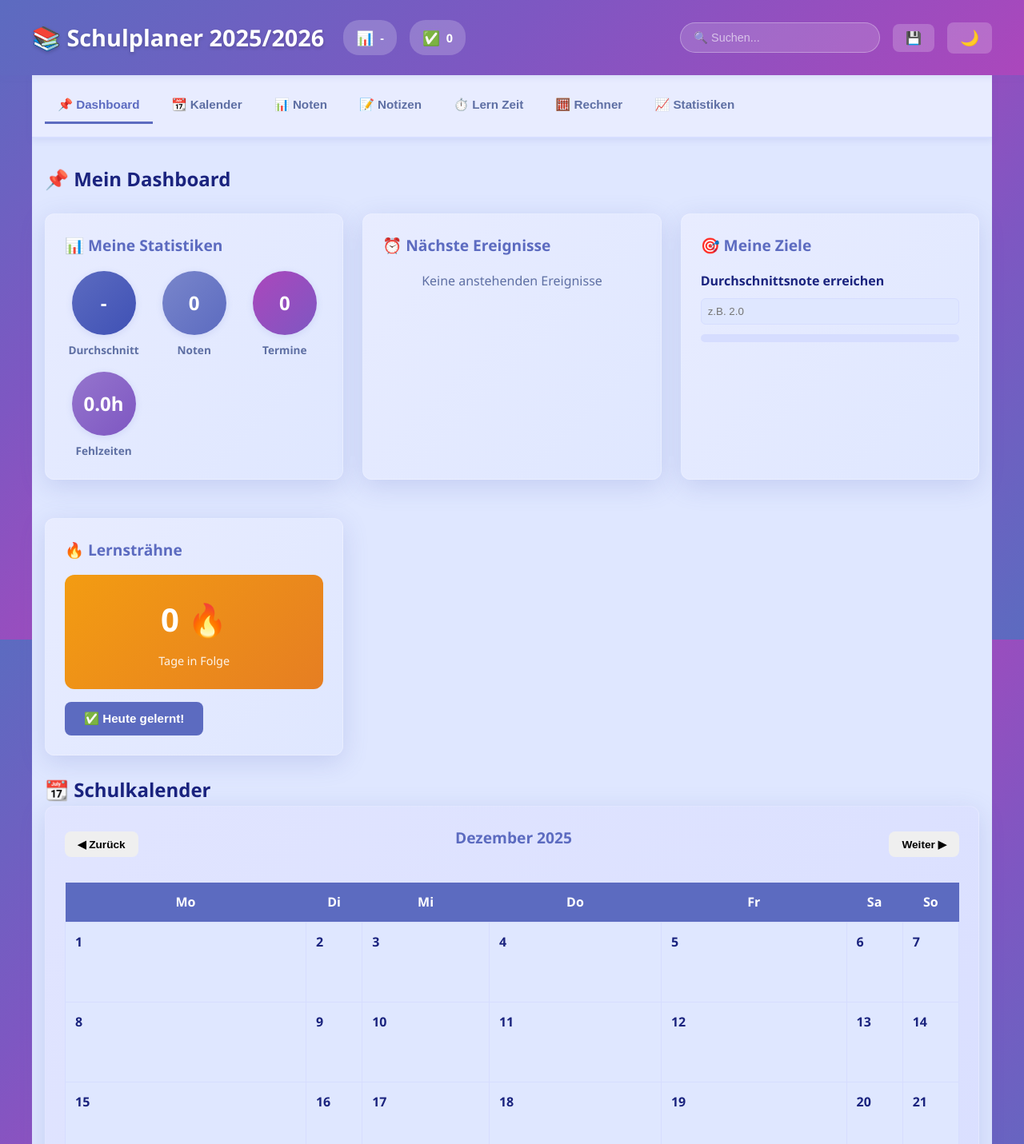
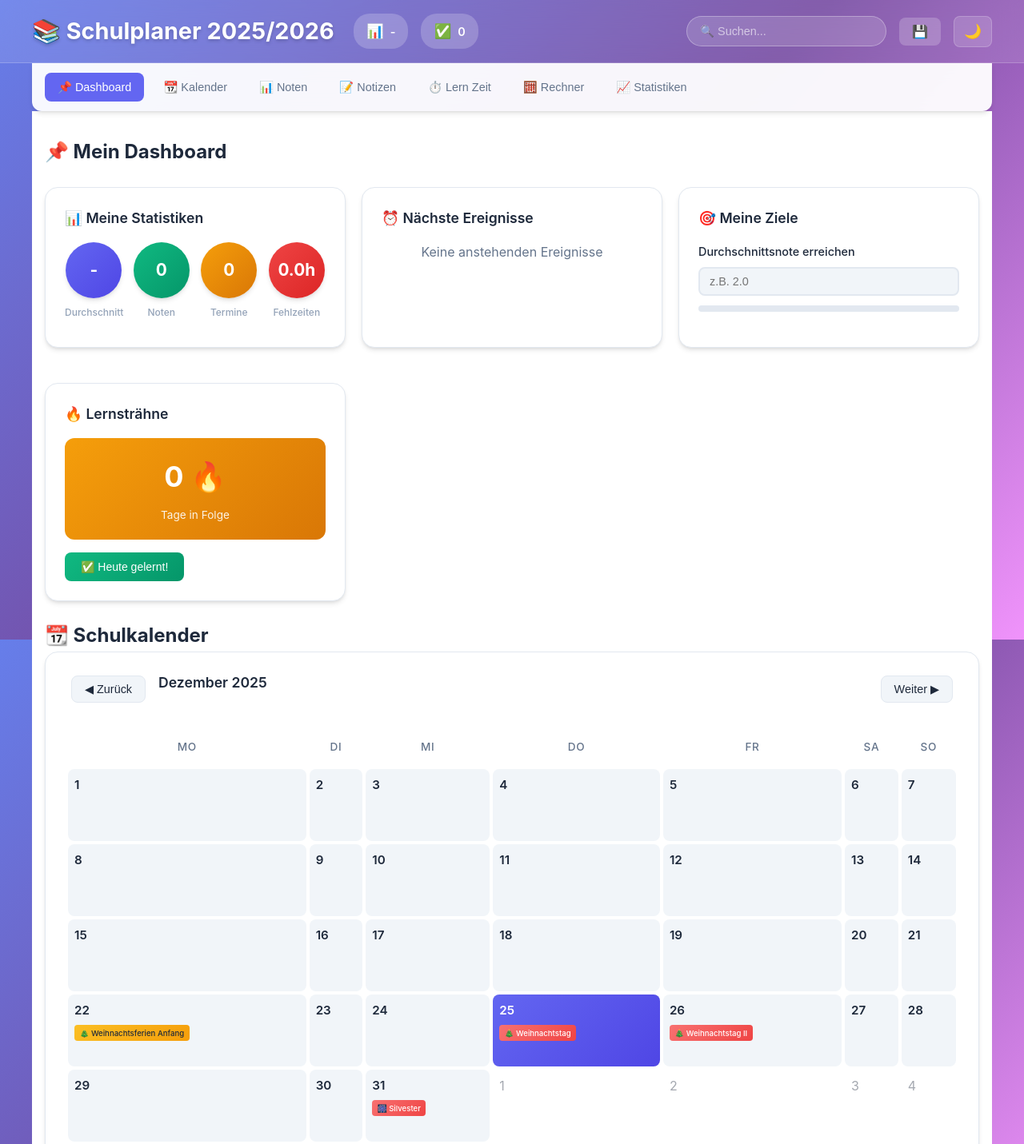
Before and after one commit to Ramon57-ui/Project, an Electron app: page index.html in a window 1280 px wide. Shown: the top 1431 px of the page at 80% size. Drawn offline with nearby package versions, Linux system fonts and the light colour scheme.

Commit message:
Design: Modernes Redesign - cleaner, einheitlicher, schöner
- Moderne Farbpalette (Indigo/Violet)
- Glasmorphism Header und Navigation
- Kleinere Kalender-Zellen für andere Monate
- Einheitliche Border-Radius und Schatten
- Bessere Typografie und Abstände
- Moderne Buttons mit Gradienten
- Saubere Input-Felder
- Dashboard optimiert
- Allgemein cleaner und moderner

```diff
--- a/styles.css
+++ b/styles.css
@@ -1,34 +1,47 @@
 /* ===== VARIABLES & COLORS ===== */
 :root {
-    /* Light Mode Colors - Blue & Purple Theme */
-    --bg-primary: #e8ecff;
-    --bg-secondary: #dfe7ff;
-    --text-primary: #1a237e;
-    --text-secondary: #5e6fa3;
-    --border-color: #d6ddff;
-    --accent-color: #5c6bc0;
-    --success-color: #5c6bc0;
-    --danger-color: #e74c3c;
-    --warning-color: #f39c12;
+    /* Light Mode Colors - Modern Clean Theme */
+    --bg-primary: #f8fafc;
+    --bg-secondary: #ffffff;
+    --bg-tertiary: #f1f5f9;
+    --text-primary: #1e293b;
+    --text-secondary: #64748b;
+    --text-muted: #94a3b8;
+    --border-color: #e2e8f0;
+    --accent-color: #6366f1;
+    --accent-light: #818cf8;
+    --accent-dark: #4f46e5;
+    --success-color: #10b981;
+    --danger-color: #ef4444;
+    --warning-color: #f59e0b;
 
-    --shadow: 0 2px 8px rgba(92, 107, 192, 0.15);
-    --shadow-hover: 0 4px 16px rgba(92, 107, 192, 0.25);
+    --shadow-sm: 0 1px 2px rgba(0, 0, 0, 0.05);
+    --shadow: 0 4px 6px -1px rgba(0, 0, 0, 0.1), 0 2px 4px -2px rgba(0, 0, 0, 0.1);
+    --shadow-lg: 0 10px 15px -3px rgba(0, 0, 0, 0.1), 0 4px 6px -4px rgba(0, 0, 0, 0.1);
+    --shadow-hover: 0 20px 25px -5px rgba(0, 0, 0, 0.1), 0 8px 10px -6px rgba(0, 0, 0, 0.1);
 
+    --border-radius-sm: 8px;
     --border-radius: 12px;
-    --transition: all 0.3s ease;
+    --border-radius-lg: 16px;
+    --border-radius-xl: 24px;
+    --transition: all 0.2s cubic-bezier(0.4, 0, 0.2, 1);
 }
 
-/* Dark Mode - Blue & Purple Theme */
+/* Dark Mode - Modern Clean Theme */
 html.dark-mode {
-    --bg-primary: #0f0f2e;
-    --bg-secondary: #1a1a4d;
-    --text-primary: #e8f0ff;
-    --text-secondary: #b0baff;
-    --border-color: #3d4a7f;
-    --accent-color: #7986cb;
-    --success-color: #7986cb;
-    --danger-color: #e74c3c;
-    --warning-color: #f39c12;
+    --bg-primary: #0f172a;
+    --bg-secondary: #1e293b;
+    --bg-tertiary: #334155;
+    --text-primary: #f1f5f9;
+    --text-secondary: #94a3b8;
+    --text-muted: #64748b;
+    --border-color: #334155;
+    --accent-color: #818cf8;
+    --accent-light: #a5b4fc;
+    --accent-dark: #6366f1;
+    --success-color: #34d399;
+    --danger-color: #f87171;
+    --warning-color: #fbbf24;
 }
 
 /* ===== RESET & GLOBAL STYLES ===== */
@@ -44,20 +57,24 @@ html, body {
 }
 
 body {
-    font-family: 'Segoe UI', Tahoma, Geneva, Verdana, sans-serif;
-    background: linear-gradient(135deg, #5c6bc0 0%, #7e57c2 25%, #ab47bc 50%, #7e57c2 75%, #5c6bc0 100%);
+    font-family: 'Inter', 'Segoe UI', -apple-system, BlinkMacSystemFont, sans-serif;
+    background: linear-gradient(135deg, #667eea 0%, #764ba2 50%, #f093fb 100%);
     background-attachment: fixed;
     color: var(--text-primary);
     transition: var(--transition);
     line-height: 1.6;
+    -webkit-font-smoothing: antialiased;
+    -moz-osx-font-smoothing: grayscale;
 }
 
 /* ===== HEADER ===== */
 .header {
-    background: linear-gradient(135deg, #5c6bc0 0%, #7e57c2 50%, #ab47bc 100%);
+    background: rgba(255, 255, 255, 0.1);
+    backdrop-filter: blur(20px);
+    -webkit-backdrop-filter: blur(20px);
+    border-bottom: 1px solid rgba(255, 255, 255, 0.2);
     color: white;
-    padding: 1.5rem;
-    box-shadow: var(--shadow);
+    padding: 1rem 1.5rem;
     position: sticky;
     top: 0;
     z-index: 100;
@@ -150,39 +167,45 @@ body {
 
 /* ===== NAVIGATION TABS ===== */
 .tabs {
-    background-color: var(--bg-primary);
-    border-bottom: 2px solid var(--border-color);
+    background: rgba(255, 255, 255, 0.95);
+    backdrop-filter: blur(10px);
     display: flex;
     flex-wrap: wrap;
     gap: 0.5rem;
-    padding: 1rem;
+    padding: 0.75rem 1rem;
     max-width: 1200px;
     margin: 0 auto;
     box-shadow: var(--shadow);
     position: sticky;
-    top: 76px;
+    top: 60px;
     z-index: 50;
+    border-radius: 0 0 var(--border-radius) var(--border-radius);
+}
+
+html.dark-mode .tabs {
+    background: rgba(30, 41, 59, 0.95);
 }
 
 .tab-btn {
     background: transparent;
     border: none;
     color: var(--text-secondary);
-    padding: 0.75rem 1rem;
-    font-size: 0.95rem;
+    padding: 0.6rem 1rem;
+    font-size: 0.9rem;
     cursor: pointer;
-    border-bottom: 3px solid transparent;
+    border-radius: var(--border-radius-sm);
     transition: var(--transition);
-    font-weight: 600;
+    font-weight: 500;
 }
 
 .tab-btn:hover {
+    background: var(--bg-tertiary);
     color: var(--accent-color);
 }
 
 .tab-btn.active {
-    color: var(--accent-color);
-    border-bottom-color: var(--accent-color);
+    background: var(--accent-color);
+    color: white;
 }
 
 /* ===== CONTAINER & MAIN ===== */
@@ -218,26 +241,28 @@ main {
 
 /* ===== CARDS ===== */
 .card {
-    background: linear-gradient(135deg, rgba(224, 228, 255, 0.95) 0%, rgba(216, 222, 255, 0.95) 100%);
-    backdrop-filter: blur(10px);
-    border-radius: var(--border-radius);
+    background: var(--bg-secondary);
+    border-radius: var(--border-radius-lg);
     padding: 1.5rem;
     margin-bottom: 1.5rem;
-    box-shadow: 0 8px 32px rgba(92, 107, 192, 0.2);
+    box-shadow: var(--shadow);
     transition: var(--transition);
-    border: 1px solid rgba(255, 255, 255, 0.2);
+    border: 1px solid var(--border-color);
 }
 
 .card:hover {
-    box-shadow: 0 12px 40px rgba(92, 107, 192, 0.3);
-    transform: translateY(-4px);
-    background: linear-gradient(135deg, rgba(232, 236, 255, 0.98) 0%, rgba(224, 230, 255, 0.98) 100%);
+    box-shadow: var(--shadow-lg);
+    transform: translateY(-2px);
 }
 
 .card h3 {
     margin-bottom: 1rem;
-    color: var(--accent-color);
-    font-size: 1.2rem;
+    color: var(--text-primary);
+    font-size: 1.1rem;
+    font-weight: 600;
+    display: flex;
+    align-items: center;
+    gap: 0.5rem;
 }
 
 /* ===== FORMS ===== */
@@ -248,13 +273,13 @@ main {
 .input,
 .textarea {
     width: 100%;
-    padding: 0.75rem;
-    border: 1px solid var(--border-color);
-    border-radius: 8px;
-    background-color: var(--bg-secondary);
+    padding: 0.75rem 1rem;
+    border: 2px solid var(--border-color);
+    border-radius: var(--border-radius-sm);
+    background-color: var(--bg-tertiary);
     color: var(--text-primary);
     font-family: inherit;
-    font-size: 0.95rem;
+    font-size: 0.9rem;
     transition: var(--transition);
 }
 
@@ -262,7 +287,13 @@ main {
 .textarea:focus {
     outline: none;
     border-color: var(--accent-color);
-    box-shadow: 0 0 0 3px rgba(52, 152, 219, 0.1);
+    background-color: var(--bg-secondary);
+    box-shadow: 0 0 0 4px rgba(99, 102, 241, 0.1);
+}
+
+.input::placeholder,
+.textarea::placeholder {
+    color: var(--text-muted);
 }
 
 .textarea {
@@ -272,83 +303,90 @@ main {
 
 /* ===== BUTTONS ===== */
 .btn {
-    padding: 0.75rem 1.5rem;
+    padding: 0.625rem 1.25rem;
     border: none;
-    border-radius: 8px;
+    border-radius: var(--border-radius-sm);
     cursor: pointer;
-    font-weight: 600;
-    font-size: 0.95rem;
+    font-weight: 500;
+    font-size: 0.875rem;
     transition: var(--transition);
-    display: inline-block;
+    display: inline-flex;
+    align-items: center;
+    justify-content: center;
+    gap: 0.5rem;
 }
 
 .btn:hover {
-    transform: translateY(-2px);
-    box-shadow: var(--shadow-hover);
+    transform: translateY(-1px);
+    box-shadow: var(--shadow);
+}
+
+.btn:active {
+    transform: translateY(0);
 }
 
 .btn-primary {
-    background-color: var(--accent-color);
+    background: linear-gradient(135deg, var(--accent-color), var(--accent-dark));
     color: white;
 }
 
 .btn-primary:hover {
-    background-color: #2980b9;
+    background: linear-gradient(135deg, var(--accent-light), var(--accent-color));
 }
 
 .btn-success {
-    background-color: var(--success-color);
+    background: linear-gradient(135deg, var(--success-color), #059669);
     color: white;
 }
 
 .btn-success:hover {
-    background-color: #229954;
+    background: linear-gradient(135deg, #34d399, var(--success-color));
 }
 
 .btn-danger {
-    background-color: var(--danger-color);
+    background: linear-gradient(135deg, var(--danger-color), #dc2626);
     color: white;
 }
 
 .btn-danger:hover {
-    background-color: #c0392b;
+    background: linear-gradient(135deg, #f87171, var(--danger-color));
 }
 
 .btn-small {
-    padding: 0.5rem 1rem;
-    font-size: 0.85rem;
+    padding: 0.4rem 0.75rem;
+    font-size: 0.8rem;
 }
 
 .btn-dark-mode {
-    background: rgba(255, 255, 255, 0.2);
-    border: none;
+    background: rgba(255, 255, 255, 0.15);
+    border: 1px solid rgba(255, 255, 255, 0.2);
     color: white;
-    padding: 0.5rem 1rem;
-    border-radius: 8px;
+    padding: 0.5rem 0.75rem;
+    border-radius: var(--border-radius-sm);
     cursor: pointer;
-    font-size: 1.2rem;
+    font-size: 1.1rem;
     transition: var(--transition);
 }
 
 .btn-dark-mode:hover {
-    background: rgba(255, 255, 255, 0.3);
+    background: rgba(255, 255, 255, 0.25);
 }
 
 /* ===== LISTS & ITEMS ===== */
 .notes-list {
     display: flex;
     flex-direction: column;
-    gap: 1rem;
+    gap: 0.75rem;
 }
 
 .note-item,
 .termin-item,
 .notiz-item,
 .fehlzeit-item {
-    background-color: var(--bg-secondary);
-    padding: 1.25rem;
-    border-radius: 8px;
-    border-left: 4px solid var(--accent-color);
+    background: var(--bg-tertiary);
+    padding: 1rem 1.25rem;
+    border-radius: var(--border-radius-sm);
+    border-left: 3px solid var(--accent-color);
     display: flex;
     justify-content: space-between;
     align-items: center;
@@ -359,8 +397,9 @@ main {
 .termin-item:hover,
 .notiz-item:hover,
 .fehlzeit-item:hover {
-    background-color: var(--border-color);
+    background: var(--border-color);
     transform: translateX(4px);
+    border-left-color: var(--accent-dark);
 }
 
 .item-content {
@@ -368,18 +407,19 @@ main {
 }
 
 .item-content p {
-    margin: 0.25rem 0;
-    font-size: 0.95rem;
+    margin: 0.2rem 0;
+    font-size: 0.9rem;
 }
 
 .item-content strong {
-    color: var(--accent-color);
-    font-size: 1.1rem;
+    color: var(--text-primary);
+    font-size: 1rem;
+    font-weight: 600;
 }
 
 .item-content .meta {
-    color: var(--text-secondary);
-    font-size: 0.85rem;
+    color: var(--text-muted);
+    font-size: 0.8rem;
     margin-top: 0.5rem;
 }
 
@@ -390,44 +430,46 @@ main {
 }
 
 .btn-delete {
-    background-color: var(--danger-color);
+    background: linear-gradient(135deg, var(--danger-color), #dc2626);
     color: white;
     border: none;
-    padding: 0.5rem 0.8rem;
-    border-radius: 6px;
+    padding: 0.5rem 0.75rem;
+    border-radius: var(--border-radius-sm);
     cursor: pointer;
-    font-size: 0.85rem;
+    font-size: 0.8rem;
     transition: var(--transition);
 }
 
 .btn-delete:hover {
-    background-color: #c0392b;
+    transform: translateY(-1px);
+    box-shadow: var(--shadow);
 }
 
 /* ===== STATISTICS ===== */
 .stats-grid {
     display: grid;
-    grid-template-columns: repeat(auto-fit, minmax(150px, 1fr));
-    gap: 1.5rem;
+    grid-template-columns: repeat(auto-fit, minmax(140px, 1fr));
+    gap: 1rem;
     margin-top: 1.5rem;
 }
 
 /* ===== DASHBOARD ===== */
 .dashboard-grid {
     display: grid;
-    grid-template-columns: repeat(auto-fit, minmax(350px, 1fr));
-    gap: 1.5rem;
+    grid-template-columns: repeat(auto-fit, minmax(320px, 1fr));
+    gap: 1.25rem;
     margin-top: 1.5rem;
 }
 
 .dashboard-card {
-    background: linear-gradient(135deg, var(--bg-primary), var(--bg-secondary));
+    background: var(--bg-secondary);
+    border: 1px solid var(--border-color);
 }
 
 .dashboard-stats {
     display: grid;
-    grid-template-columns: repeat(auto-fit, minmax(80px, 1fr));
-    gap: 1rem;
+    grid-template-columns: repeat(auto-fit, minmax(70px, 1fr));
+    gap: 0.75rem;
     margin-top: 1rem;
 }
 
@@ -436,59 +478,66 @@ main {
 }
 
 .stat-circle {
-    width: 80px;
-    height: 80px;
+    width: 70px;
+    height: 70px;
     border-radius: 50%;
-    background: linear-gradient(135deg, #5c6bc0, #3f51b5);
+    background: linear-gradient(135deg, var(--accent-color), var(--accent-dark));
     display: flex;
     align-items: center;
     justify-content: center;
     margin: 0 auto 0.5rem;
     color: white;
     font-weight: 700;
-    font-size: 1.5rem;
+    font-size: 1.3rem;
     box-shadow: var(--shadow);
 }
 
 .stat-circle.success {
-    background: linear-gradient(135deg, #7986cb, #5c6bc0);
+    background: linear-gradient(135deg, var(--success-color), #059669);
 }
 
 .stat-circle.warning {
-    background: linear-gradient(135deg, #ab47bc, #7e57c2);
+    background: linear-gradient(135deg, var(--warning-color), #d97706);
 }
 
 .stat-circle.danger {
-    background: linear-gradient(135deg, #9575cd, #7e57c2);
+    background: linear-gradient(135deg, var(--danger-color), #dc2626);
 }
 
 .stat-circle-label {
-    font-size: 0.85rem;
-    color: var(--text-secondary);
-    font-weight: 600;
+    font-size: 0.75rem;
+    color: var(--text-muted);
+    font-weight: 500;
 }
 
 .dashboard-list {
-    max-height: 300px;
+    max-height: 280px;
     overflow-y: auto;
 }
 
 .dashboard-event {
-    background: var(--bg-secondary);
-    padding: 0.75rem;
-    border-radius: 6px;
-    margin-bottom: 0.75rem;
+    background: var(--bg-tertiary);
+    padding: 0.75rem 1rem;
+    border-radius: var(--border-radius-sm);
+    margin-bottom: 0.5rem;
     border-left: 3px solid var(--accent-color);
+    transition: var(--transition);
+}
+
+.dashboard-event:hover {
+    background: var(--border-color);
+    transform: translateX(4px);
 }
 
 .dashboard-event-title {
-    font-weight: 600;
+    font-weight: 500;
     font-size: 0.9rem;
+    color: var(--text-primary);
 }
 
 .dashboard-event-time {
-    font-size: 0.8rem;
-    color: var(--text-secondary);
+    font-size: 0.75rem;
+    color: var(--text-muted);
     margin-top: 0.25rem;
 }
 
@@ -497,56 +546,65 @@ main {
 }
 
 .goal {
-    margin-bottom: 1.5rem;
+    margin-bottom: 1.25rem;
 }
 
 .goal p {
     margin-bottom: 0.5rem;
-    font-weight: 600;
+    font-weight: 500;
+    font-size: 0.9rem;
+    color: var(--text-primary);
 }
 
 .goal input {
     width: 100%;
-    padding: 0.5rem;
+    padding: 0.5rem 0.75rem;
     margin-bottom: 0.75rem;
-    border: 1px solid var(--border-color);
-    border-radius: 6px;
-    background: var(--bg-secondary);
+    border: 2px solid var(--border-color);
+    border-radius: var(--border-radius-sm);
+    background: var(--bg-tertiary);
     color: var(--text-primary);
+    font-size: 0.9rem;
+}
+
+.goal input:focus {
+    outline: none;
+    border-color: var(--accent-color);
 }
 
 .progress-bar {
     width: 100%;
-    height: 10px;
+    height: 8px;
     background: var(--border-color);
-    border-radius: 5px;
+    border-radius: 4px;
     overflow: hidden;
 }
 
 .progress-fill {
     height: 100%;
-    background: linear-gradient(90deg, #27ae60, #2ecc71);
+    background: linear-gradient(90deg, var(--success-color), #34d399);
     width: 0%;
     transition: width 0.3s ease;
+    border-radius: 4px;
 }
 
 .streak-display {
     text-align: center;
-    padding: 1.5rem;
-    background: linear-gradient(135deg, #f39c12, #e67e22);
-    border-radius: 12px;
+    padding: 1.25rem;
+    background: linear-gradient(135deg, var(--warning-color), #d97706);
+    border-radius: var(--border-radius);
     color: white;
     margin-bottom: 1rem;
 }
 
 .streak-number {
-    font-size: 2.5rem;
+    font-size: 2.25rem;
     font-weight: 700;
     margin: 0;
 }
 
 .streak-text {
-    font-size: 0.9rem;
+    font-size: 0.85rem;
     margin: 0.5rem 0 0 0;
     opacity: 0.9;
 }
@@ -558,108 +616,151 @@ main {
     align-items: center;
     margin-bottom: 1.5rem;
     gap: 1rem;
+    padding: 0 0.5rem;
 }
 
 .calendar-header h3 {
     flex: 1;
     text-align: center;
-    font-size: 1.2rem;
-    color: var(--accent-color);
+    font-size: 1.1rem;
+    font-weight: 600;
+    color: var(--text-primary);
+}
+
+.calendar-header .btn {
+    background: var(--bg-tertiary);
+    color: var(--text-primary);
+    border: 1px solid var(--border-color);
+    padding: 0.5rem 1rem;
+    font-size: 0.9rem;
+}
+
+.calendar-header .btn:hover {
+    background: var(--accent-color);
+    color: white;
+    border-color: var(--accent-color);
 }
 
 .calendar-wrapper {
     overflow-x: auto;
+    border-radius: var(--border-radius);
 }
 
 .calendar-table {
     width: 100%;
-    border-collapse: collapse;
+    border-collapse: separate;
+    border-spacing: 4px;
     margin-bottom: 1rem;
 }
 
 .calendar-table thead th {
-    background-color: var(--accent-color);
-    color: white;
-    padding: 0.75rem;
+    background: transparent;
+    color: var(--text-secondary);
+    padding: 0.75rem 0.5rem;
     text-align: center;
-    font-weight: 600;
+    font-weight: 500;
+    font-size: 0.85rem;
+    text-transform: uppercase;
+    letter-spacing: 0.05em;
 }
 
 .calendar-table tbody td {
-    border: 1px solid var(--border-color);
-    padding: 0.75rem;
-    height: 100px;
+    border: none;
+    padding: 0.5rem;
+    height: 90px;
     vertical-align: top;
-    background-color: var(--bg-secondary);
+    background: var(--bg-tertiary);
     cursor: pointer;
     transition: var(--transition);
     position: relative;
     overflow: hidden;
+    border-radius: var(--border-radius-sm);
 }
 
 .calendar-table tbody td:hover {
-    background-color: var(--accent-color);
+    background: var(--accent-color);
+    color: white;
+    transform: scale(1.02);
+}
+
+.calendar-table tbody td:hover .calendar-day-number {
     color: white;
 }
 
 .calendar-table tbody td.other-month {
-    color: var(--text-secondary);
-    opacity: 0.5;
+    background: transparent;
+    height: 50px;
+    opacity: 0.4;
+}
+
+.calendar-table tbody td.other-month:hover {
+    background: var(--bg-tertiary);
+    transform: none;
+    opacity: 0.6;
 }
 
 .calendar-table tbody td.today {
-    border: 2px solid var(--success-color);
-    font-weight: bold;
+    background: linear-gradient(135deg, var(--accent-color), var(--accent-dark));
+    color: white;
+}
+
+.calendar-table tbody td.today .calendar-day-number {
+    color: white;
 }
 
 .calendar-table tbody td.selected {
-    background-color: var(--accent-color);
+    background: var(--accent-dark);
     color: white;
+    box-shadow: 0 0 0 2px var(--accent-light);
 }
 
 .calendar-day-number {
     font-weight: 600;
+    font-size: 0.95rem;
     margin-bottom: 0.25rem;
+    color: var(--text-primary);
 }
 
 .calendar-day-event {
-    font-size: 0.7rem;
-    background-color: var(--danger-color);
+    display: inline-block;
+    font-size: 0.65rem;
+    background: linear-gradient(135deg, var(--accent-color), var(--accent-dark));
     color: white;
-    padding: 0.1rem 0.25rem;
-    border-radius: 3px;
+    padding: 0.15rem 0.4rem;
+    border-radius: 4px;
     margin-top: 0.25rem;
+    overflow: hidden;
+    text-overflow: ellipsis;
+    white-space: nowrap;
+    max-width: 100%;
+}
+
+.calendar-day-feiertag {
+    display: inline-block;
+    font-size: 0.6rem;
+    background: linear-gradient(135deg, #f87171, #ef4444);
+    color: white;
+    padding: 0.15rem 0.4rem;
+    border-radius: 4px;
+    margin-top: 0.15rem;
+    font-weight: 500;
     overflow: hidden;
     text-overflow: ellipsis;
     white-space: nowrap;
 }
 
-.calendar-day-feiertag {
-    font-size: 0.65rem;
-    background-color: #ff6b6b;
-    color: white;
-    padding: 0.15rem 0.3rem;
-    border-radius: 3px;
+.calendar-day-ferien {
+    display: inline-block;
+    font-size: 0.6rem;
+    background: linear-gradient(135deg, #fbbf24, #f59e0b);
+    color: #1e293b;
+    padding: 0.15rem 0.4rem;
+    border-radius: 4px;
     margin-top: 0.15rem;
-    font-weight: 600;
+    font-weight: 500;
     overflow: hidden;
     text-overflow: ellipsis;
     white-space: nowrap;
-    border-left: 3px solid #d63031;
-}
-
-.calendar-day-ferien {
-    font-size: 0.65rem;
-    background-color: #ffd93d;
-    color: #333;
-    padding: 0.15rem 0.3rem;
-    border-radius: 3px;
-    margin-top: 0.15rem;
-    font-weight: 600;
-    overflow: hidden;
-    text-overflow: ellipsis;
-    white-space: nowrap;
-    border-left: 3px solid #f39c12;
 }
 
 .calendar-events {
```
